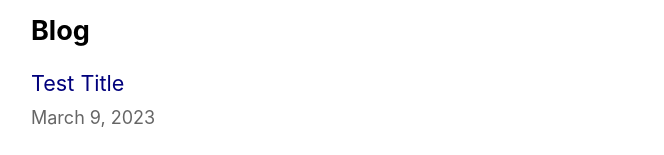
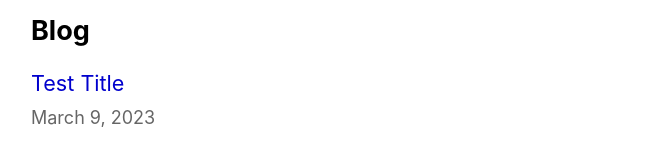
Before and after one commit to Ethan-Russell/test-website, a Next.js app: page / in a window 1280 px wide. Shown: the part 645-800 px from the top of the page, without its empty margins (303-967 px from the left). Built offline with nearby package versions, Linux system fonts and the light colour scheme.

Commit message:
Update global.css

```diff
--- a/styles/global.css
+++ b/styles/global.css
@@ -13,7 +13,7 @@ body {
 }
 
 a {
-  color: #00007c;
+  color: mediumblue;
   text-decoration: none;
 }
 
```
